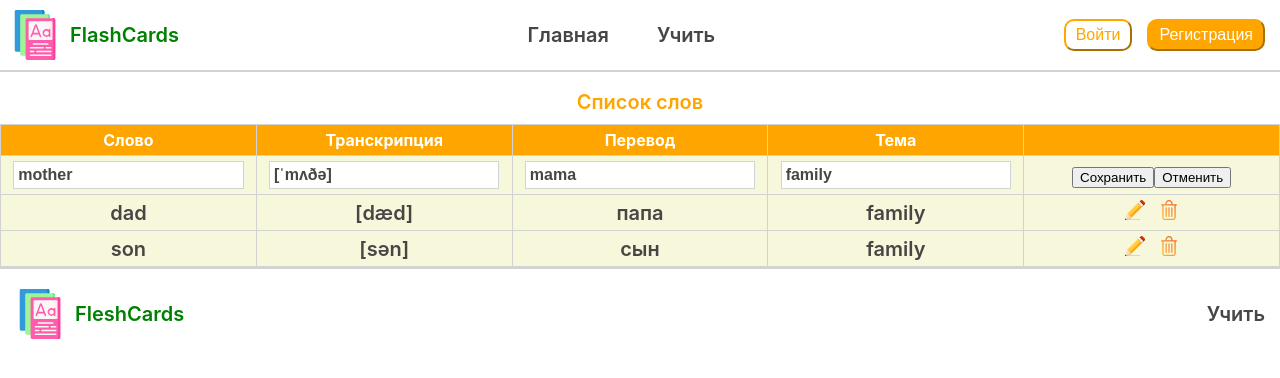
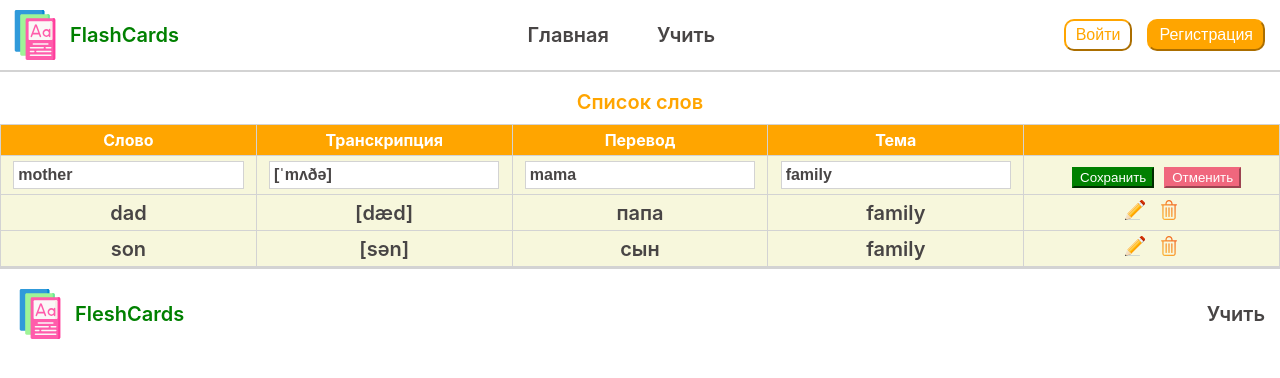
Before and after one commit to IrinaParamonova7980/Flashcards, a React (Create React App) app: page / in a window 1280 px wide. Both pictures are taken after a click on the picture 1134 px from the left and 171 px from the top of the page. Shown: the top 378 px of the page. Built offline with nearby package versions, Linux system fonts and the light colour scheme.

Commit message:
validation of fields and data retention

```diff
--- a/src/components/tableRow/TableRow.jsx
+++ b/src/components/tableRow/TableRow.jsx
@@ -1,6 +1,4 @@
 import styles from "./tableRow.module.scss";
-//import saveIcon from "../assets/save.svg";
-//import cancelIcon from "../assets/cancel.svg";
 import editIcon from "../assets/edit.svg";
 import deleteIcon from "../assets/delete.svg";
 import { useState } from "react";
@@ -30,6 +28,12 @@ export default function TableRow(props) {
     const re = /^\D+$/;
     if (!re.test(valueUser.english)) {
       setErrorField("Ошибка");
+    } else if (!re.test(valueUser.transcription)) {
+      setErrorField("Ошибка");
+    } else if (!re.test(valueUser.russian)) {
+      setErrorField("Ошибка");
+    } else if (!re.test(valueUser.tags)) {
+      setErrorField("Ошибка");
     } else {
       setErrorField("");
       console.log({
@@ -38,6 +42,7 @@ export default function TableRow(props) {
         russian: valueUser.russian,
         tags: valueUser.tags,
       });
+      editWord(true);
     }
   };
 
@@ -115,20 +120,15 @@ export default function TableRow(props) {
         ) : (
           <td className={styles.button_block}>
             <button
+              className={styles.button_save}
               alt={"Сохранить"}
               onClick={handleSave}
               disabled={isDisabled}
             >
               Сохранить
             </button>
-            {/* <img
-              src={saveIcon}
-              alt={"Сохранить"}
-              className={styles.image}
-              onClick={handleSave}
-              disabled={isDisabled}
-            ></img> */}
             <button
+              className={styles.button_cancel}
               alt={"Отменить"}
               onClick={() => {
                 setUserData(props);
@@ -137,15 +137,6 @@ export default function TableRow(props) {
             >
               Отменить
             </button>
-            {/* <img
-              src={cancelIcon}
-              alt={"Отменить"}
-              className={styles.image}
-              onClick={() => {
-                setUserData(props);
-                editWord(true);
-              }}
-            ></img> */}
             {errorField && <div className={styles.error}>{errorField}</div>}
           </td>
         )}
--- a/src/components/tableRow/tableRow.module.scss
+++ b/src/components/tableRow/tableRow.module.scss
@@ -81,10 +81,14 @@ td {
 .button_cancel {
   color: $textLight;
   border-color: $colorFourth;
-  background: $colorBasic;
+  cursor: pointer;
 
   &:hover {
     color: $colorSecond;
+  }
+
+  &:disabled {
+    color: $textDark;
   }
 }
 
```
Also changed, not shown: src/components/assets/cancel.svg (deleted), src/components/assets/save.svg (deleted).
